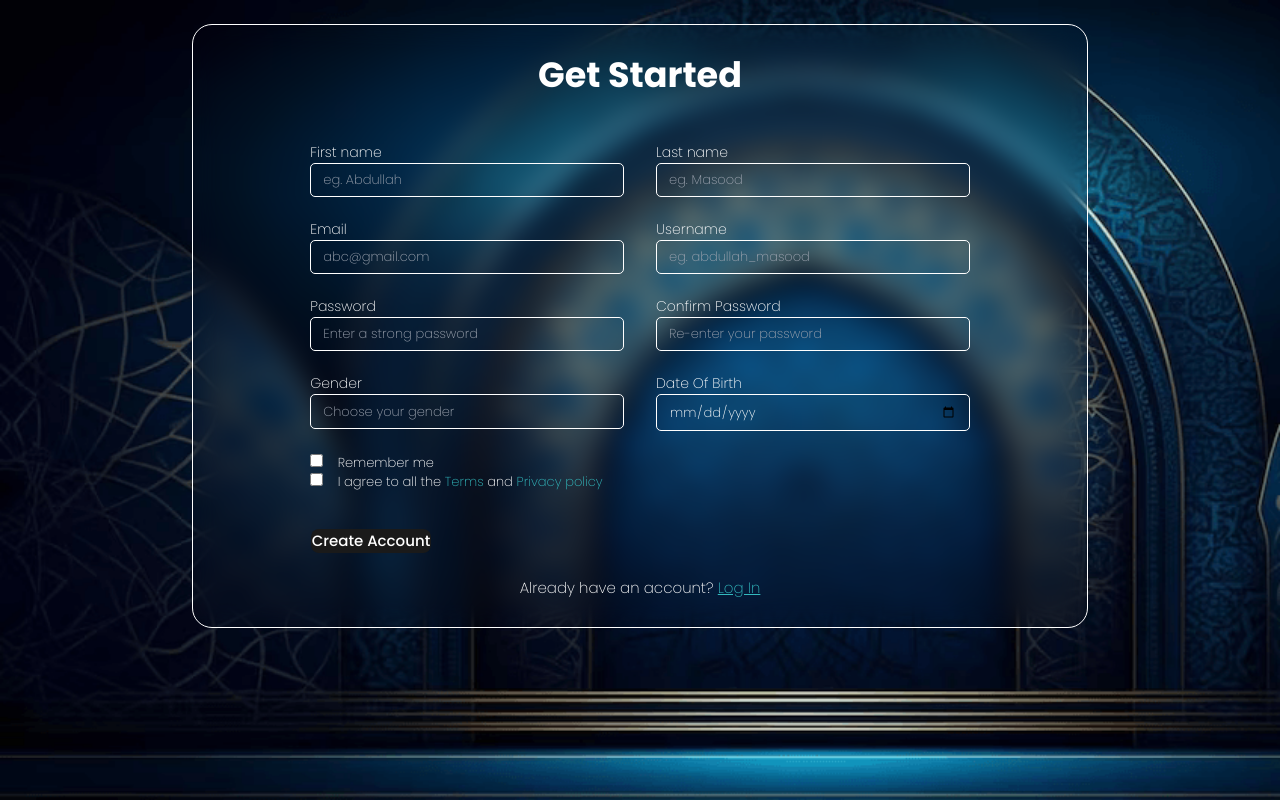
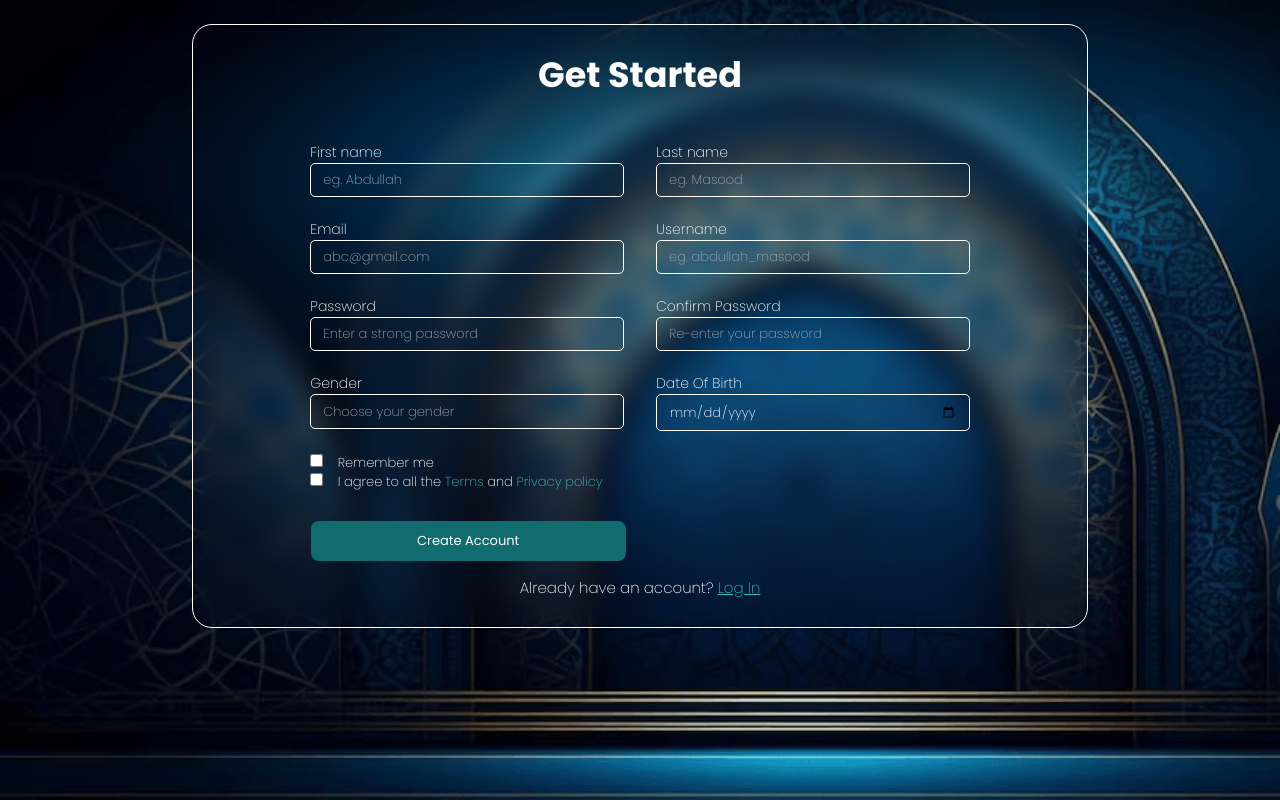
Before and after one commit to arsalan1004/Safwaat, a React (Vite) app in the folder Frontend/: page /signup in a window 1280 px wide. Built offline with nearby package versions, Linux system fonts and the light colour scheme.

Commit message:
Front Changes

```diff
--- a/Frontend/src/App.css
+++ b/Frontend/src/App.css
@@ -187,7 +187,7 @@
   font-size:13px ;
 }
 
-.fillButton {
+.fillButtonSign {
   background-color: #106c6f;
   padding: 9px 16% 9px 16%;
   font-weight: 400;
```
